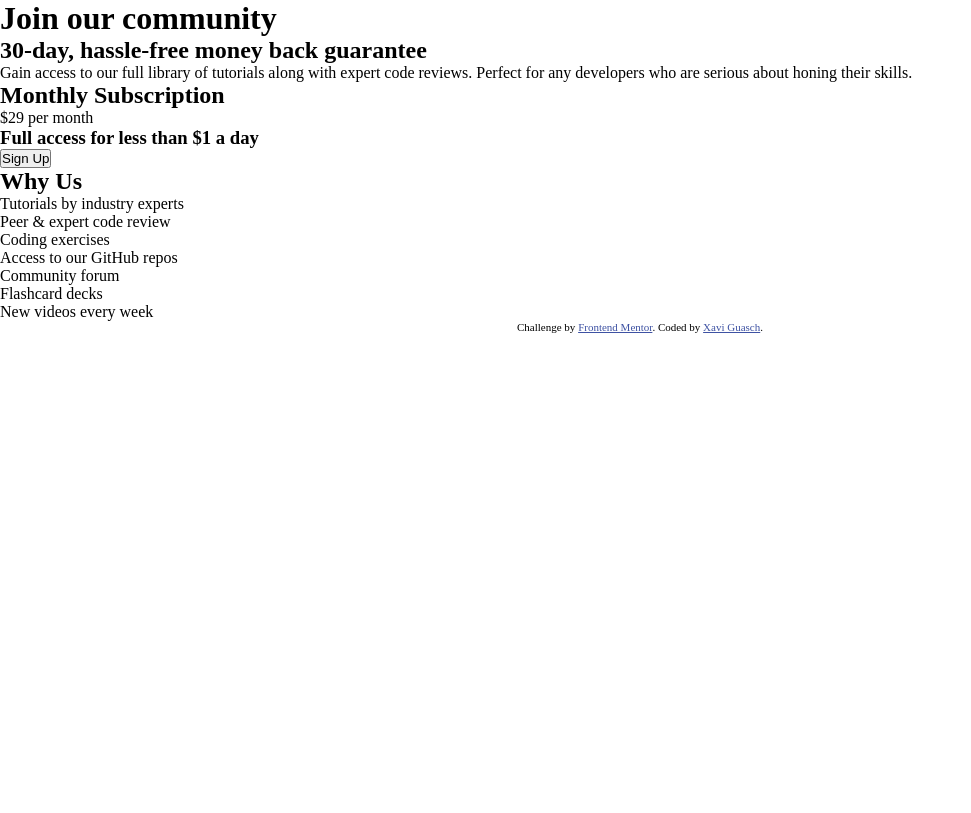
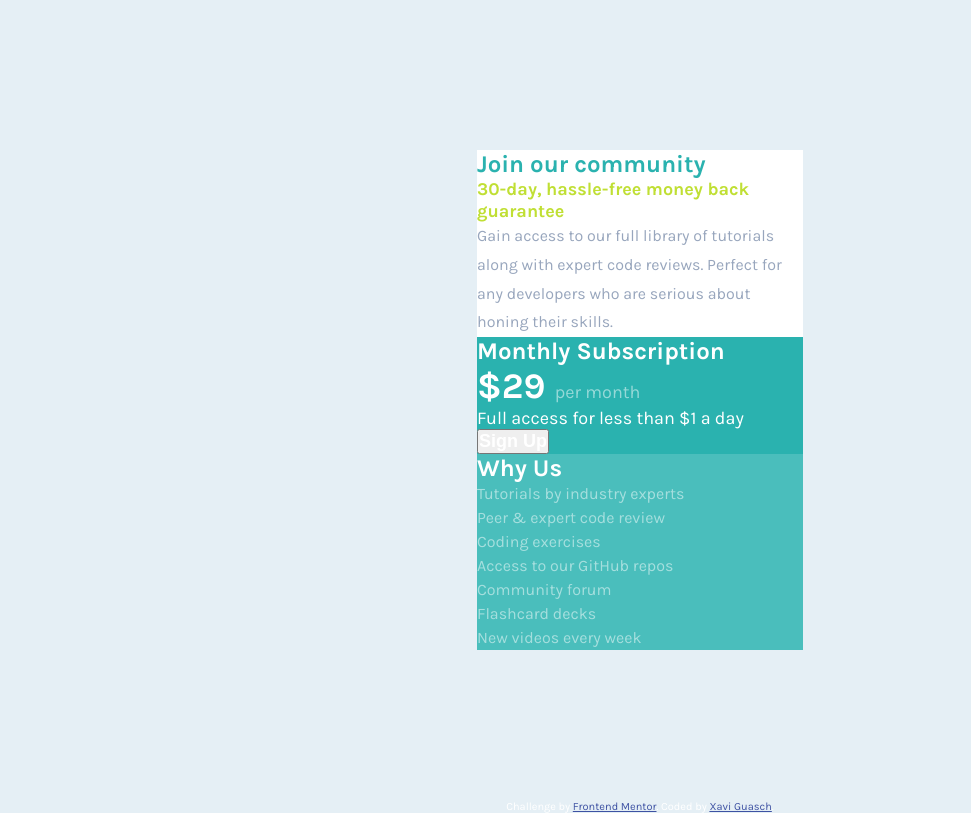
Before and after one commit to xaviguasch/single-price-grid-component-frontendmentor-challenge-prac, a plain HTML site: page index.html in a window 1280 px wide. Shown: the whole page, without its empty margins (0-971 px from the left). Drawn offline with Linux system fonts and the light colour scheme.

Commit message:
added typography on css

```diff
--- a/index.html
+++ b/index.html
@@ -14,10 +14,8 @@
     <div class="container">
       <div class="card">
         <div class="upper-card">
-          <h1 class="title">Join our community</h1>
-          <h2 class="subtitle subtitle__upper">
-            30-day, hassle-free money back guarantee
-          </h2>
+          <h1 class="title title__upper">Join our community</h1>
+          <h2 class="subtitle">30-day, hassle-free money back guarantee</h2>
           <p class="copy">
             Gain access to our full library of tutorials along with expert code reviews.
             Perfect for any developers who are serious about honing their skills.
@@ -25,15 +23,18 @@
         </div>
         <div class="lower-card">
           <div class="lower-card--a">
-            <h2 class="subtitle subtitle__lower">Monthly Subscription</h2>
+            <h2 class="title">Monthly Subscription</h2>
             <div class="monthly-plan">
-              <p class="mp-cost"><span class="amount">&dollar;29</span> per month</p>
+              <p>
+                <span class="amount">&dollar;29 </span>
+                <span class="mp-cost">per month</span>
+              </p>
               <h3 class="mp-description">Full access for less than &dollar;1 a day</h3>
             </div>
             <button class="cta-btn">Sign Up</button>
           </div>
           <div class="lower-card--b">
-            <h2 class="subtitle subtitle__lower">Why Us</h2>
+            <h2 class="title">Why Us</h2>
 
             <div class="reasons">
               <p>Tutorials by industry experts</p>
--- a/style.css
+++ b/style.css
@@ -1,4 +1,4 @@
-@import url('https://fonts.googleapis.com/css2?family=Poppins:wght@300;400;500;600;700&display=swap');
+@import url('https://fonts.googleapis.com/css2?family=Karla:wght@400;700&display=swap');
 
 *,
 *::before,
@@ -11,12 +11,9 @@
 /* Custom properties */
 
 :root {
-  /* --ff-poppins: 'Poppins', sans-serif;
+  --ff-karla: 'Karla', sans-serif;
 
-  --fw-light: 300;
   --fw-regular: 400;
-  --fw-medium: 500;
-  --fw-semi-bold: 600;
   --fw-bold: 700;
 
   --fs-10: 0.625rem;
@@ -32,16 +29,12 @@
   --fs-40: 2.5rem;
   --fs-64: 4rem;
 
-  --clr-red: hsl(0, 100%, 74%);
-  --clr-green: hsl(154, 59%, 51%);
-  --clr-green-brighter: hsl(154, 93%, 40%);
-  --clr-blue: hsl(248, 32%, 49%);
+  --clr-cyan: hsl(179, 62%, 43%);
+  --clr-light-cyan: hsl(179, 47.2%, 51.8%);
+  --clr-bright-yellow: hsl(71, 73%, 54%);
+  --clr-light-gray: hsl(204, 43%, 93%);
+  --clr-grayish-blue: hsl(218, 22%, 67%);
   --clr-white: hsl(360, 100%, 100%);
-  --clr-darkish-text: hsl(248, 7%, 56%);
-  --clr-dark-blue: hsl(249, 10%, 26%);
-  --clr-black: hsl(0, 0%, 0%);
-  --clr-grayish-blue: hsl(246, 25%, 77%);
-  --clr-light-grey: hsl(180, 1%, 86%); */
 }
 
 html,
@@ -50,26 +43,97 @@ body {
 }
 
 body {
-  /* font-family: var(--ff-poppins);
-  margin: 0;
+  background-color: var(--clr-light-gray);
+  color: var(--clr-white);
+  font-family: var(--ff-karla);
   font-size: var(--fs-16);
   font-weight: var(--fw-regular);
-  line-height: 1.6;
-  color: var(--clr-white);
-  text-align: center;
-  background-color: var(--clr-red);
-  background-image: url('./images/bg-intro-mobile.png');
-  background-position: center top;
-  background-repeat: no-repeat;
-  background-attachment: fixed;
-  background-size: 100%; */
+  margin: 0;
+  text-align: left;
 }
 
-/* img {
-  max-width: 100%;
-} */
+/* Typography */
 
-/* Typography */
+.title {
+  font-size: var(--fs-24);
+  font-weight: var(--fw-bold);
+}
+
+.title__upper {
+  color: var(--clr-cyan);
+}
+
+.subtitle {
+  color: var(--clr-bright-yellow);
+  font-size: var(--fs-18);
+  font-weight: var(--fw-bold);
+}
+
+.copy {
+  color: var(--clr-grayish-blue);
+  line-height: 1.8;
+}
+
+.mp-cost {
+  color: var(--clr-white);
+  font-size: var(--fs-18);
+  opacity: 0.5;
+}
+
+.amount {
+  font-size: var(--fs-36);
+  font-weight: var(--fw-bold);
+}
+
+.mp-description {
+  color: var(--clr-white);
+  font-size: var(--fs-18);
+  font-weight: var(--fw-regular);
+}
+
+.cta-btn {
+  color: var(--clr-white);
+  font-size: var(--fs-18);
+  font-weight: var(--fw-bold);
+}
+
+.reasons {
+  line-height: 1.5;
+  opacity: 0.5;
+}
+
+/* Utility styles */
+
+.container {
+  display: flex;
+  flex-direction: column;
+  justify-content: center;
+  align-items: center;
+
+  height: 100%;
+  margin: 0 auto;
+  max-width: 374px;
+}
+
+/* SECTIONS */
+.card {
+  border-radius: 0.5em;
+  margin: 0em 1.5em;
+}
+
+.upper-card {
+  background-color: var(--clr-white);
+}
+
+.lower-card {
+}
+
+.lower-card--a {
+  background-color: var(--clr-cyan);
+}
+.lower-card--b {
+  background-color: var(--clr-light-cyan);
+}
 
 /* FOOTER */
 .attribution {
```
